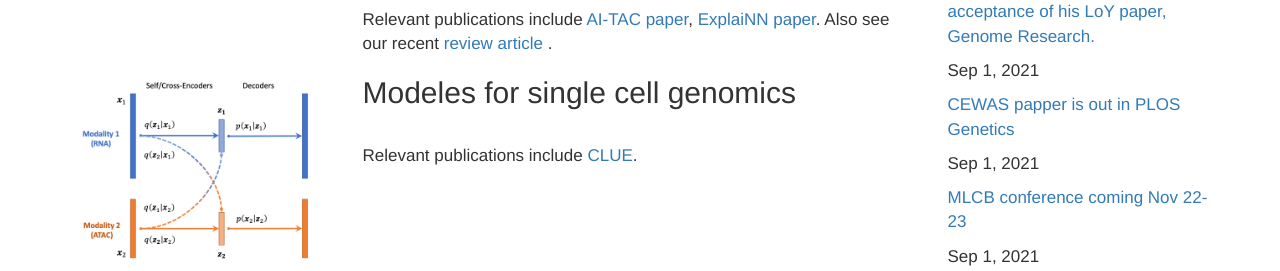
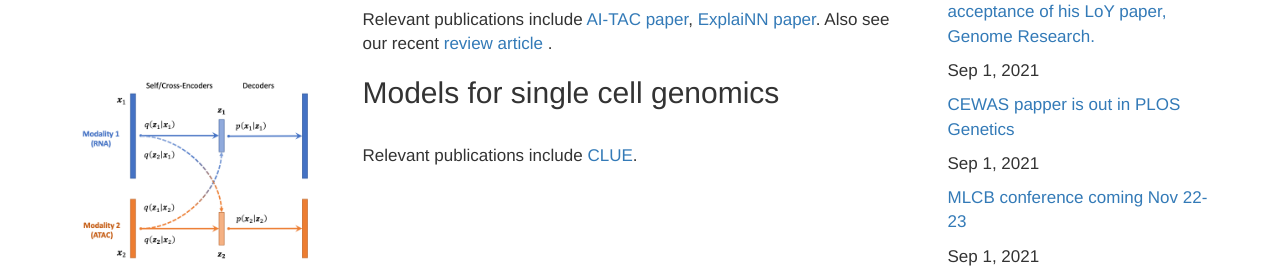
Before and after one commit to saramostafavi/saramostafavi.github.io, a Jekyll site: the page built from projects.html, in a window 1280 px wide. Shown: the part 267-538 px from the top of the page. Built offline with Jekyll 4.4.1, drawn with Linux system fonts in a browser that asks for light colours; nearby versions of some CDN libraries; a style sheet for code colours, icons or effects is not loaded.

Commit message:
Update projects.html

```diff
--- a/projects.html
+++ b/projects.html
@@ -23,7 +23,7 @@ layout: page
         <img class="img-responsive" alt="Project 1 illustration" src="../images/CLUE2.png"/ Align="Left">
     </div>
     <div class="col-md-8">
-        <h2 class="heading">Modeles for single cell genomics </h2>
+        <h2 class="heading">Models for single cell genomics </h2>
         <div class="content">
         <br>
               Relevant publications include <a href="https://xinmingtu.cn/assets/pdf/clue_paper.pdf">CLUE</a>.
```
